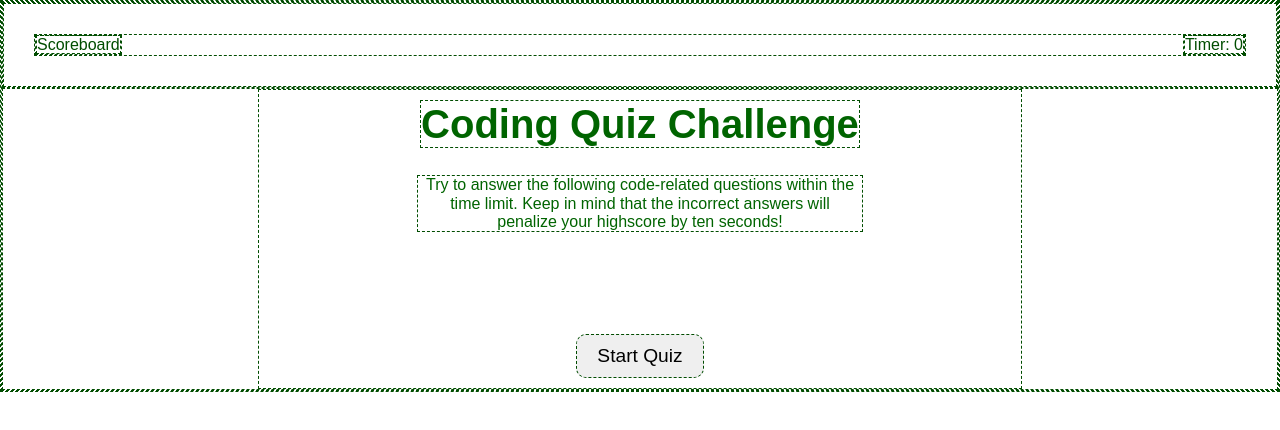
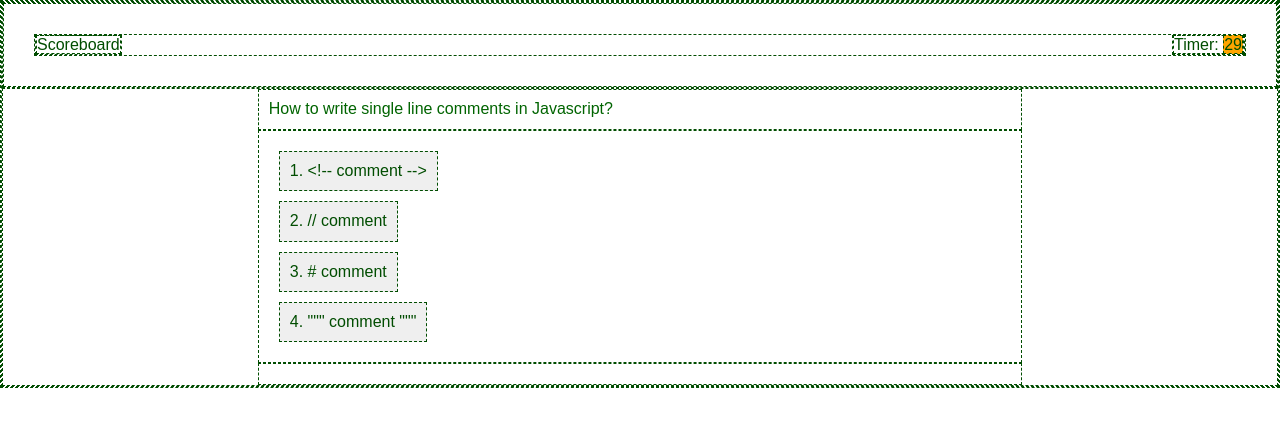
Before and after one commit to werthird/ucf-module-4-challenge, a plain HTML site: page index.html in a window 1280 px wide. Both pictures are taken after a click on the button "Start Quiz". Drawn offline with Linux system fonts and the light colour scheme.

Commit message:
building out functions in javascript

```diff
--- a/assets/css/style.css
+++ b/assets/css/style.css
@@ -20,35 +20,69 @@
   color: var(--color-dark);
 }
 
+header #timer {
+  background-color: orange;
+}
+
 
 main {
   display: flex;
   flex-direction: column;
-  justify-content: center;
+  /* justify-content: center; */
   align-items: center;
-  text-align: center;
   color: darkgreen;
 }
-#container {
-  display: flex;
-  flex-direction: column;
-  justify-content: space-between;
-  align-items: center;
-  max-width: 60%;
-  min-height: 300px;
+.container {
+  width: 60%;
+  padding: 10px;
+  border: var(--border-dark);
+}
+
+
+
+
+button {
+  display: block;
+  margin: 10px;
   padding: 10px;
 }
+button:hover {
+  cursor: pointer;
+  background-color: var(--color-light);
+  border: var(--border-dark);
+}
+.answersButton {
+  color: var(--color-dark);
+}
+
+
+
+
+
+/* Styles for original content in html */
 #container h1 {
   margin-top: 0;
   font-size: 2.5em;
 }
 #container p {
+  display: inline-block;
   width: 60%;
 }
 #container button{
+  display: inline-block;
   font-size: 1.2em;
   margin: auto;
   margin-bottom: 0;
   padding: 10px 20px;
   border-radius: 10px;
 }
+
+
+/* Styles for content that is added to page with JavaScript */
+#container h2 {
+  font-size: 2rem;
+  align-self: flex-start;
+}
+#container ol {
+  list-style-type: none;
+}
--- a/assets/javascript/script.js
+++ b/assets/javascript/script.js
@@ -1 +1,131 @@
-console.log("You are linked to js file");
+/* ===================================================================================
+---------------       GRAB ELEMENTS FROM PAGE         ---------------
+====================================================================================*/
+// Grab the container DIV
+const questionsDiv = document.querySelector('#questionContainer');
+const answersDiv = document.querySelector('#answersContainer');
+const startQuiz = document.querySelector('#startQuiz');
+
+const timerElement = document.querySelector("#timer");
+
+// Grab the elements in the container DIV
+let containerH1 = document.querySelector('#heading');
+let containerP = document.querySelector('#paragraph');
+let startButton = document.querySelector('#button');
+
+
+
+
+/* ===================================================================================
+---------  CREATE ELEMENTS TO APPEND TO PAGE -----------
+====================================================================================*/
+
+const createH2 = document.createElement('h2');
+
+
+
+
+
+/* ===================================================================================
+---------  GLOBALLY DECLARED VARIABLES -----------
+====================================================================================*/
+
+let timeLeft = 31;
+
+
+
+
+
+
+/* ===================================================================================
+---------  ARRAY TO STORE QUESTIONS, OPTIONAL ANSWERS, AND CORRECT ANSWERS -----------
+====================================================================================*/
+
+const testArray = [
+  // Question 1
+  {
+    q1: "How to write single line comments in Javascript?",
+    a1: ['1. <!-- comment -->', '2. // comment', '3. # comment', '4. """ comment """'],
+    c1: '2. // comment',
+  },
+  {
+    q2: "question2",
+    a2: "answer2",
+    c2: "correct2"
+  },
+  {
+    q3: "question3",
+    a3: "answer3",
+    c3: "correct3"
+  }
+];
+
+
+
+
+/* ===================================================================================
+--------- GLOBAL FUNCTIONS -----------
+====================================================================================*/
+
+// Timer function
+  function startTimer() {
+    // Sets interval in variable
+    let timerInterval = setInterval(function() {
+      timeLeft--;
+      timerElement.textContent = `${timeLeft}`;
+
+      if(timeLeft === 0) {
+        // Stops execution of action at set interval
+        clearInterval(timerInterval);
+      }
+    }, 1000);
+  }
+
+
+// Check correct answer function
+  function clicked(event) {
+    if (event.target.textContent === testArray[0].c1) {
+    console.log('That is the correct answer!');
+    } else {
+      console.log('Sorry, that is incorrect');
+    }
+  };
+
+
+
+
+
+
+
+
+
+
+
+// Event listener rewrites content when START QUIZ button is clicked
+startButton.addEventListener('click', runQuiz);
+
+// Create a function that re-writes the content in the container div
+function runQuiz() {
+
+// Starts timer
+    startTimer();
+
+
+// Appends question and answers to page
+    questionsDiv.textContent = testArray[0].q1;       // Adds question to question div
+
+    for (i=0; i<testArray[0].a1.length; i++) {        // Creates button for each item in answers array
+      const but = document.createElement('button');
+      but.textContent = testArray[0].a1[i];
+      but.setAttribute('class', 'answersButton');
+      but.setAttribute('id', `button${i+1}`);
+
+      but.addEventListener('click', clicked);         // Adds event listener to each button
+
+      answersDiv.appendChild(but);                    // Appends button to answers div
+
+    }
+    startQuiz.textContent = '';                       // Clears start quiz button from screen
+
+
+}
--- a/index.html
+++ b/index.html
@@ -19,16 +19,20 @@
       <nav>
         <ul>
           <li><a href="">Scoreboard</a></li>
-          <li><a href="">Timer: 0</a></li>
+          <li><a href=#>Timer: <span id="timer">0</span></a></li>
         </ul>
       </nav>
     </header>
 
     <main>
-      <div id="container">
-        <h1>Coding Quiz Challenge</h1>
-        <p>Try to answer the following code-related questions within the time limit. Keep in mind that the incorrect answers will penalize your highscore by ten seconds!</p>
-        <button>Start Quiz</button>
+      <div class="container" id="questionContainer">
+        <h2 id="heading">Coding Quiz Challenge</h1>
+        <p id="paragraph">Try to answer the following code-related questions within the time limit. Keep in mind that the incorrect answers will penalize your highscore by ten seconds!</p>
+      </div>
+      <div class="container" id="answersContainer">
+      </div>
+      <div class="container" id="startQuiz">
+        <button id="button">Start Quiz</button>
       </div>
 
     </main>
```
Also changed, not shown: practice/index.html (added, +33 -0 lines), practice/script.js (added, +18 -0 lines), pseudocode.txt.
